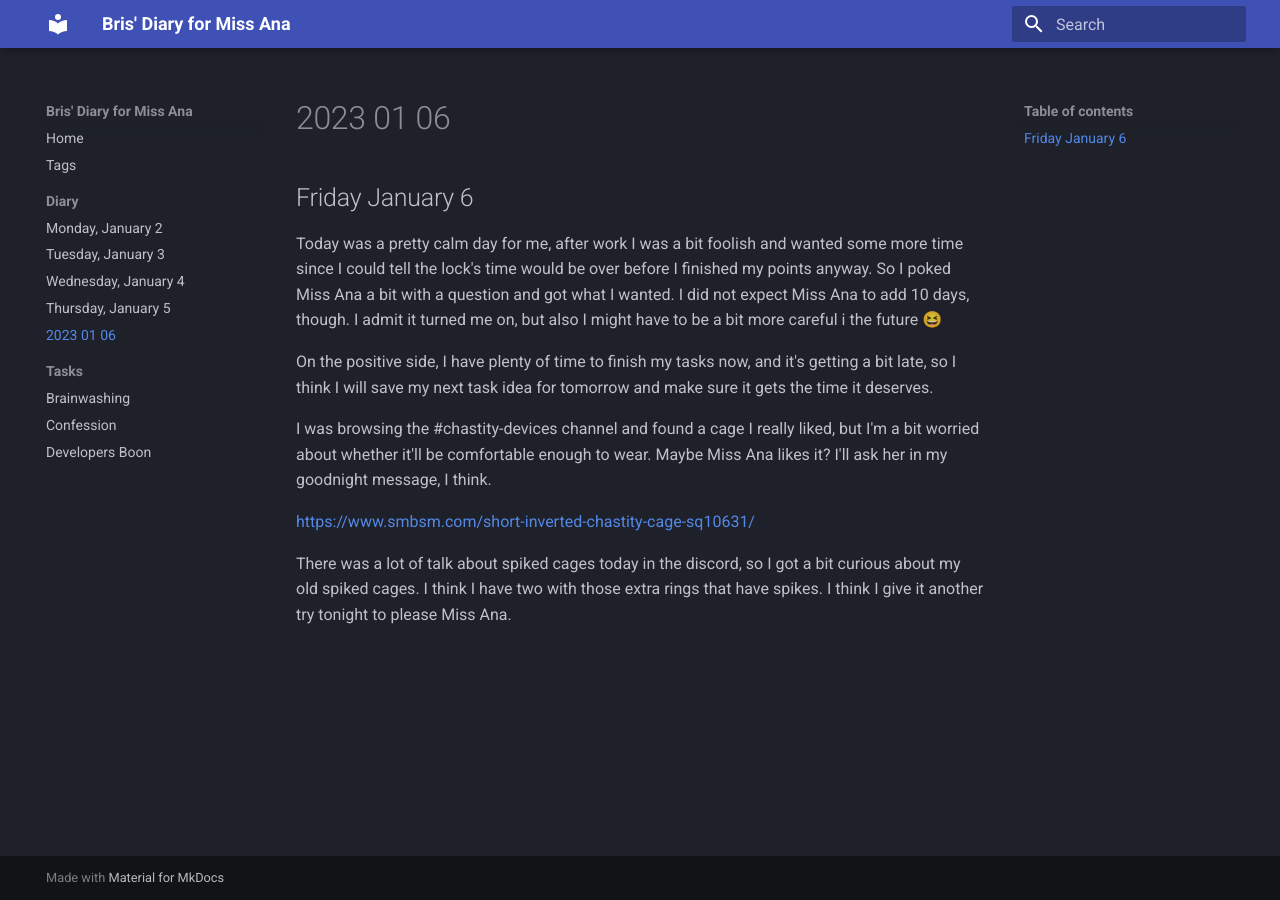
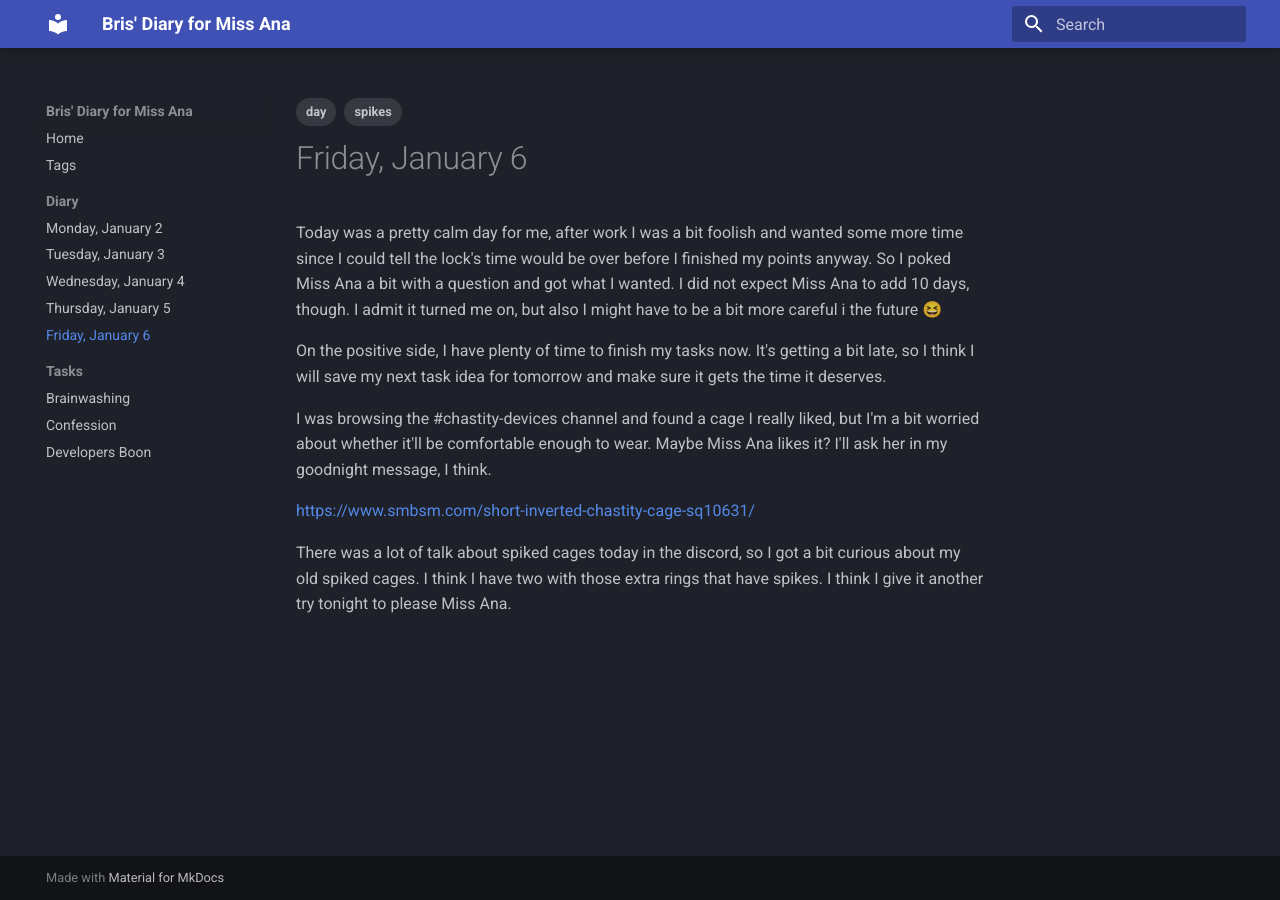
Before and after one commit to bris00/DFMA, an MkDocs documentation site: the page built from diary/Diary/2023-01-06.md, in a window 1280 px wide. Built offline with MkDocs 1.6.1 and Material for MkDocs 9.7.7, drawn with Linux system fonts in a browser that asks for light colours.

Commit message:
vault backup: 2023-01-07 00:35:39
Affected files:
diary/Diary/2023-01-06.md

```diff
--- a/diary/Diary/2023-01-06.md
+++ b/diary/Diary/2023-01-06.md
@@ -1,8 +1,14 @@
-## Friday January 6
+---
+tags:
+  - day
+  - spikes
+---
+
+# Friday, January 6
 
 Today was a pretty calm day for me, after work I was a bit foolish and wanted some more time since I could tell the lock's time would be over before I finished my points anyway. So I poked Miss Ana a bit with a question and got what I wanted. I did not expect Miss Ana to add 10 days, though. I admit it turned me on, but also I might have to be a bit more careful i the future 😆
 
-On the positive side, I have plenty of time to finish my tasks now, and it's getting a bit late, so I think I will save my next task idea for tomorrow and make sure it gets the time it deserves.
+On the positive side, I have plenty of time to finish my tasks now. It's getting a bit late, so I think I will save my next task idea for tomorrow and make sure it gets the time it deserves.
 
 I was browsing the #chastity-devices channel and found a cage I really liked, but I'm a bit worried about whether it'll be comfortable enough to wear. Maybe Miss Ana likes it? I'll ask her in my goodnight message, I think.
 
```
